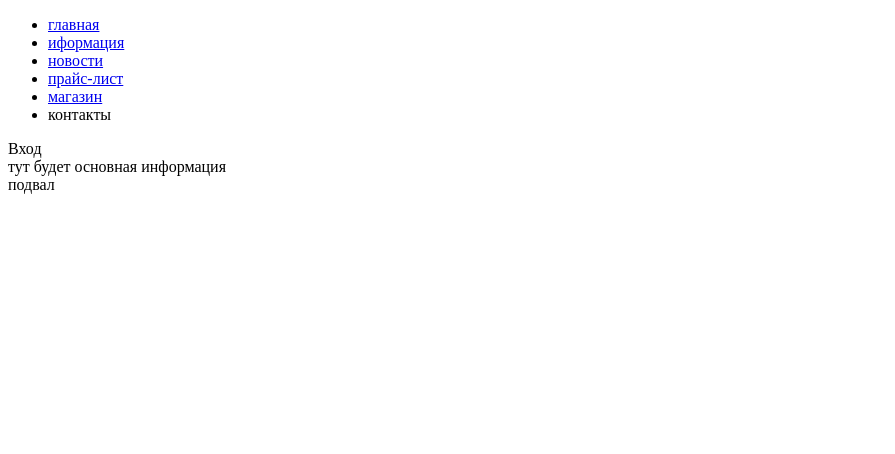
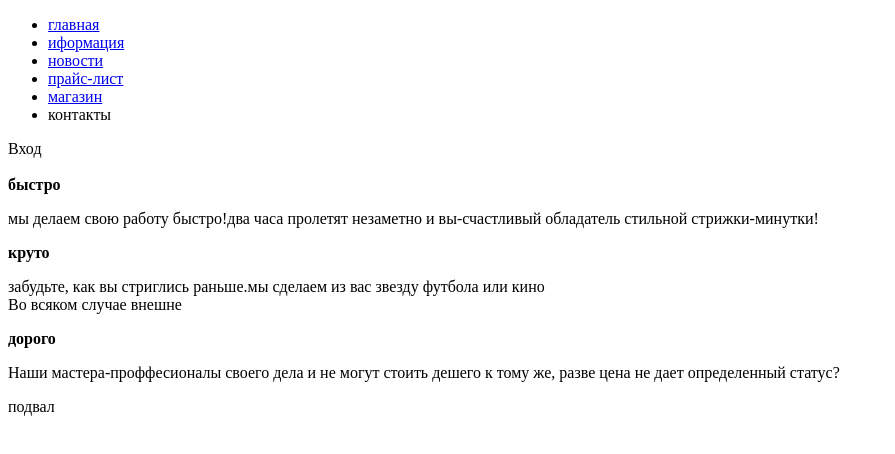
Before and after one commit to foma865/barbershop, a plain HTML site: page index.html in a window 1280 px wide. Shown: the whole page, without its empty margins (0-895 px from the left). Drawn offline with Linux system fonts and the light colour scheme.

Commit message:
добавлена секция
добавлена секция с приимуществами

```diff
--- a/index.html
+++ b/index.html
@@ -20,7 +20,30 @@
 			</nav>
 		</div>
 	</header>
-	<main>тут будет основная информация</main>
+
+	<main class="conteiner">
+		<div class="index-logo">
+			<img src="#" alt="">
+		</div>
+
+		<section class="features">
+			<div class="features-item">
+				<b class="features-item-name">быстро</b>
+				<p>мы делаем свою работу быстро!два часа пролетят незаметно и вы-счастливый обладатель стильной стрижки-минутки!</p>
+
+			</div>
+			<div class="features-item">
+				<b class="features-item-name">круто</b>
+				<p>забудьте, как вы стриглись раньше.мы сделаем из вас звезду футбола или кино<br>Во всяком случае внешне</p>
+
+			</div>
+			<div class="features-item">
+				<b class="features-item-name">дорого</b>
+				<p>Наши мастера-проффесионалы своего дела и не могут стоить дешего к тому же, разве цена не дает определенный статус?</p>
+
+			</div>
+		</section>
+	</main>
 	<footer>подвал</footer>
 
 </body>
```
